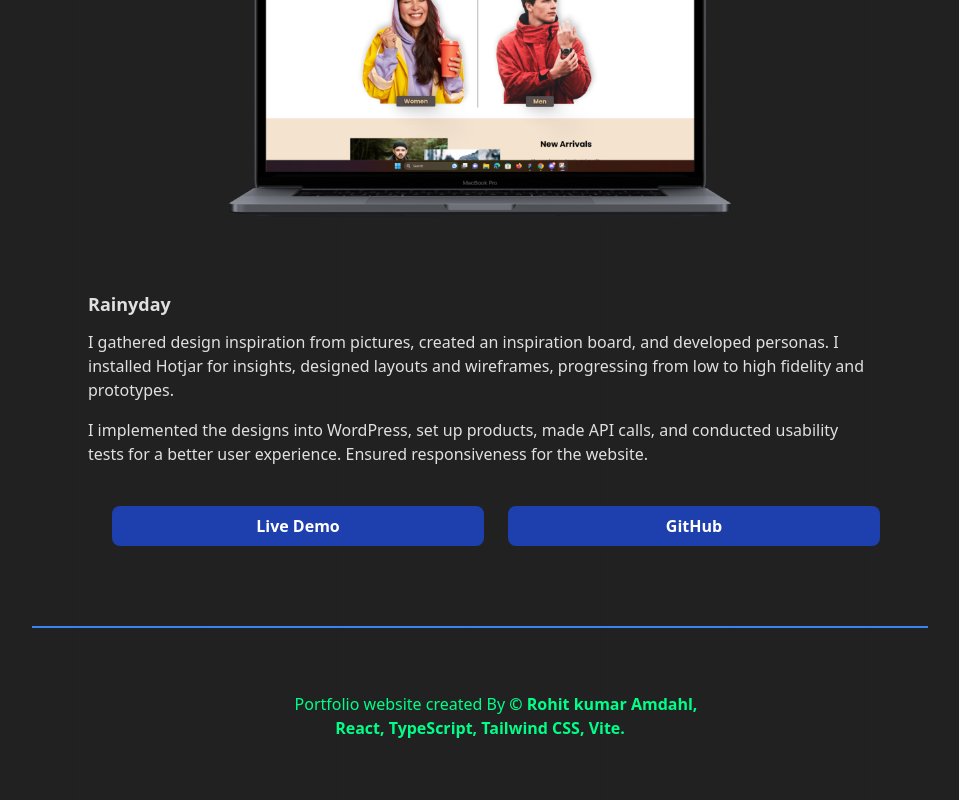
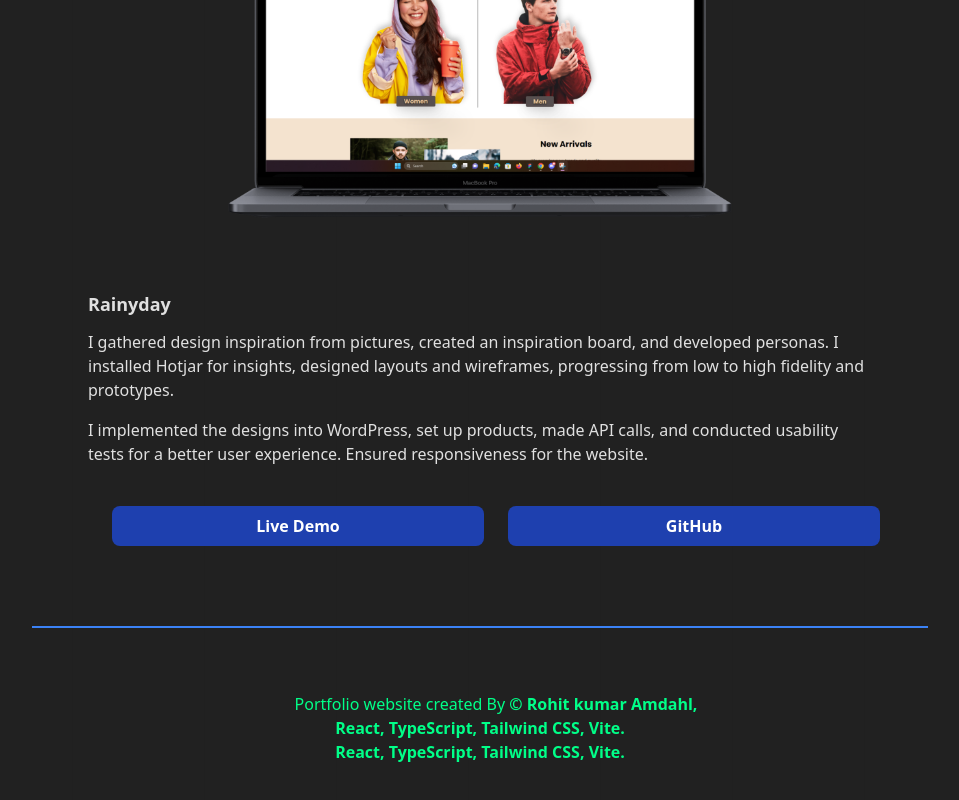
Before and after one commit to RohitAmdahl/portfolio-data, a React (Vite) app: page / in a window 1280 px wide. Shown: the part 4210-5010 px from the top of the page, without its empty margins (160-1119 px from the left). Built offline with nearby package versions, Linux system fonts and the light colour scheme.

Commit message:
design changed

```diff
--- a/src/components/footer/Footer.tsx
+++ b/src/components/footer/Footer.tsx
@@ -5,6 +5,7 @@
         Portfolio website created By
         <span className="font-bold"> &copy; Rohit kumar Amdahl, </span>
         <p className="font-bold">React, TypeScript, Tailwind CSS, Vite.</p>
+        <p className="font-bold">React, TypeScript, Tailwind CSS, Vite.</p>
       </a>
     </div>
   );
```
